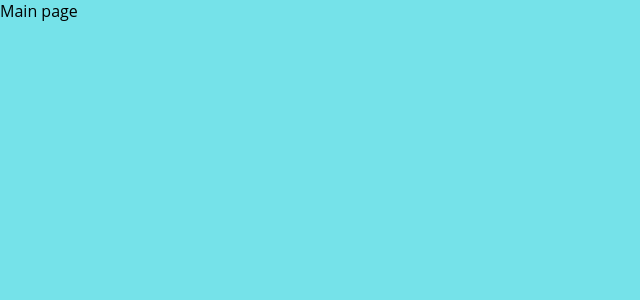
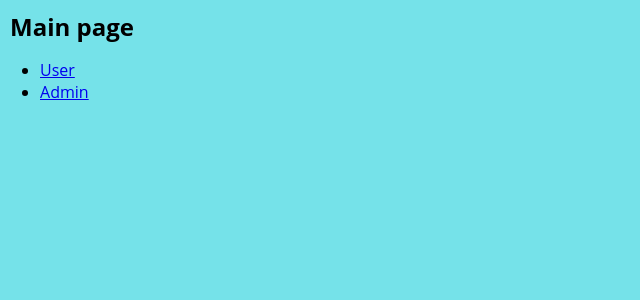
Before and after one commit to gkanishk/form, a React (Create React App) app: page / in a window 1280 px wide. Shown: the top 300 px of the page, without its empty margins (0-640 px from the left). Built offline with nearby package versions, Linux system fonts and the light colour scheme.

Commit message:
added main

```diff
--- a/src/Main.js
+++ b/src/Main.js
@@ -1,9 +1,20 @@
 import React from 'react'
+import {Link} from 'react-router-dom'
 
 function Main() {
     return (
         <div>
-            Main page
+            <h2>Main page</h2>
+            <nav>
+            <ul>
+                <li>
+                <Link to="/user">User</Link>
+                </li>
+                <li>
+                <Link to="/admin">Admin</Link>
+                </li>
+            </ul>
+            </nav>
         </div>
     )
 }
```
